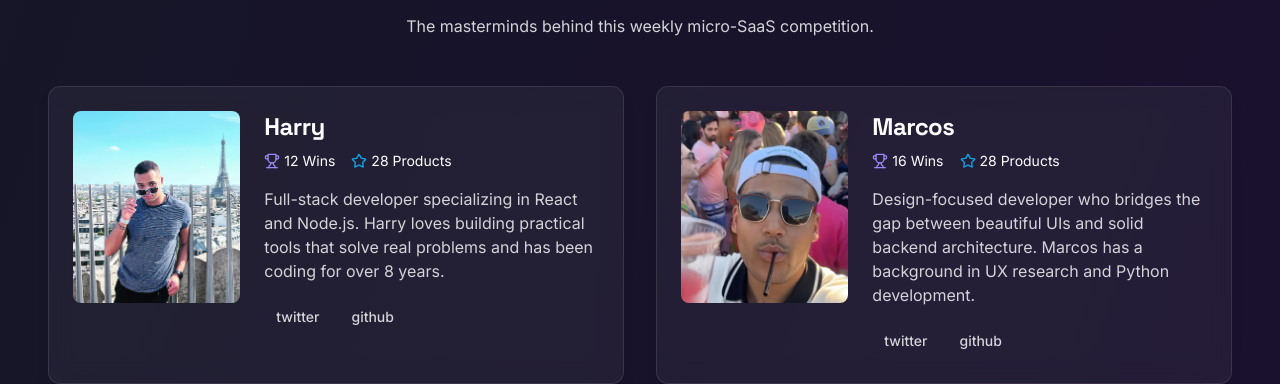
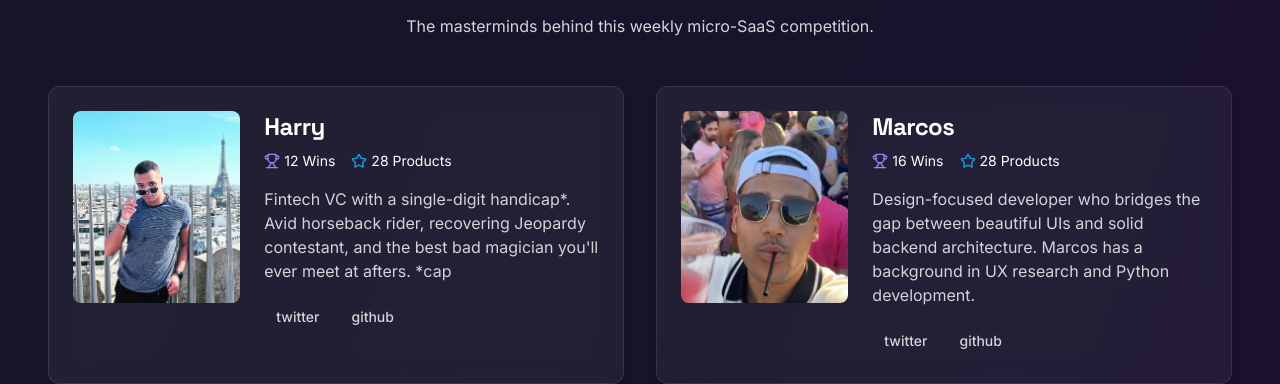
Before and after one commit to harrykioko/sixty-forty, a React (Vite) app: page / in a window 1280 px wide. Shown: the part 2963-3347 px from the top of the page. Built offline with nearby package versions, Linux system fonts and the light colour scheme.

Commit message:
Update builder bio
Updated Harry's bio with new information.

```diff
--- a/src/data/mock-data.ts
+++ b/src/data/mock-data.ts
@@ -1,4 +1,3 @@
-
 // This file contains mock data for demonstration purposes
 // In a real application, this would be fetched from Supabase
 
@@ -157,7 +156,7 @@ export const BUILDERS = [
   {
     name: "Harry",
     avatar: "/lovable-uploads/b93e6079-f7de-459d-b2f7-237ae698d76f.png",
-    bio: "Full-stack developer specializing in React and Node.js. Harry loves building practical tools that solve real problems and has been coding for over 8 years.",
+    bio: "Fintech VC with a single-digit handicap*. Avid horseback rider, recovering Jeopardy contestant, and the best bad magician you'll ever meet at afters. *cap",
     wins: 12,
     products: 28,
     socialLinks: {
```
